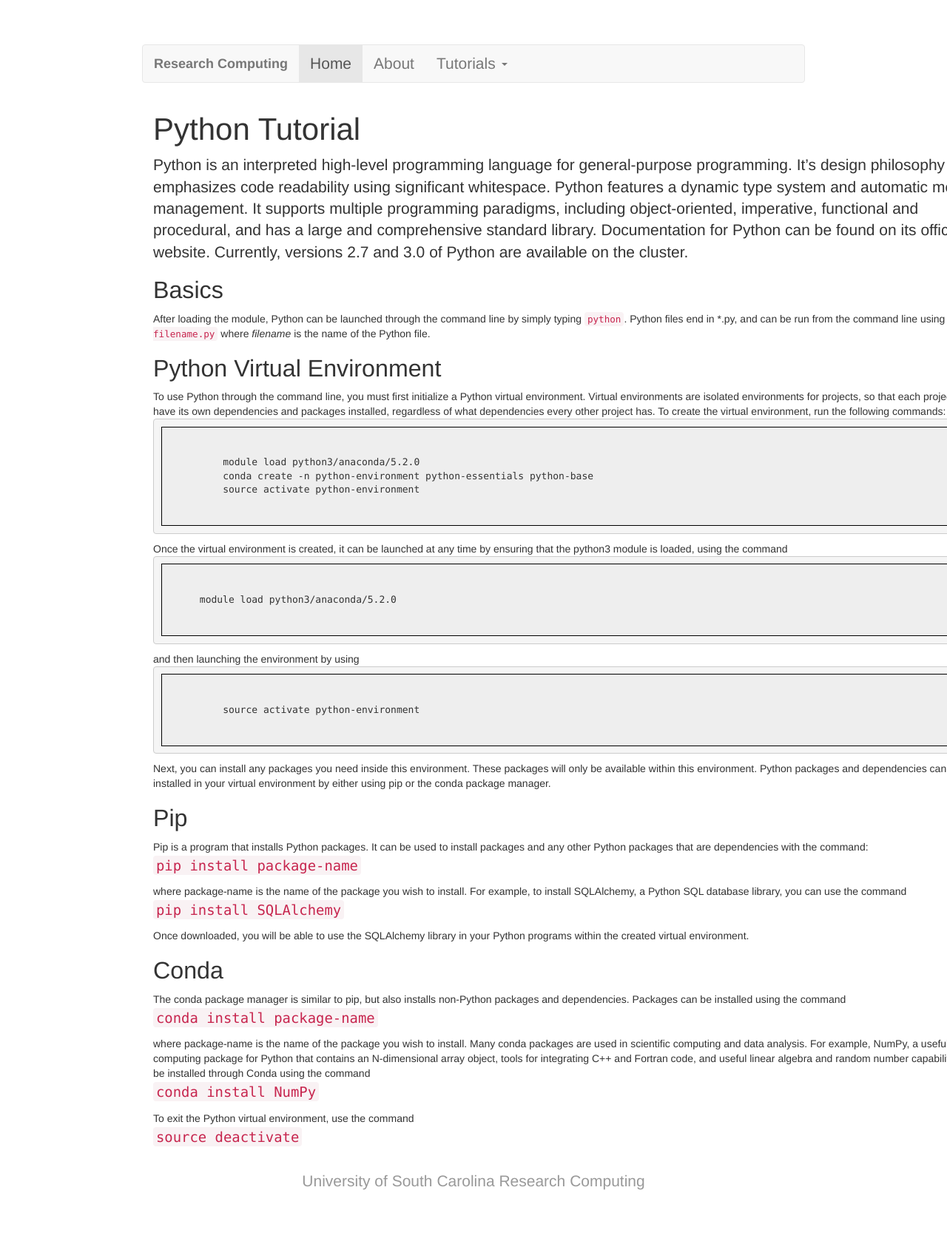
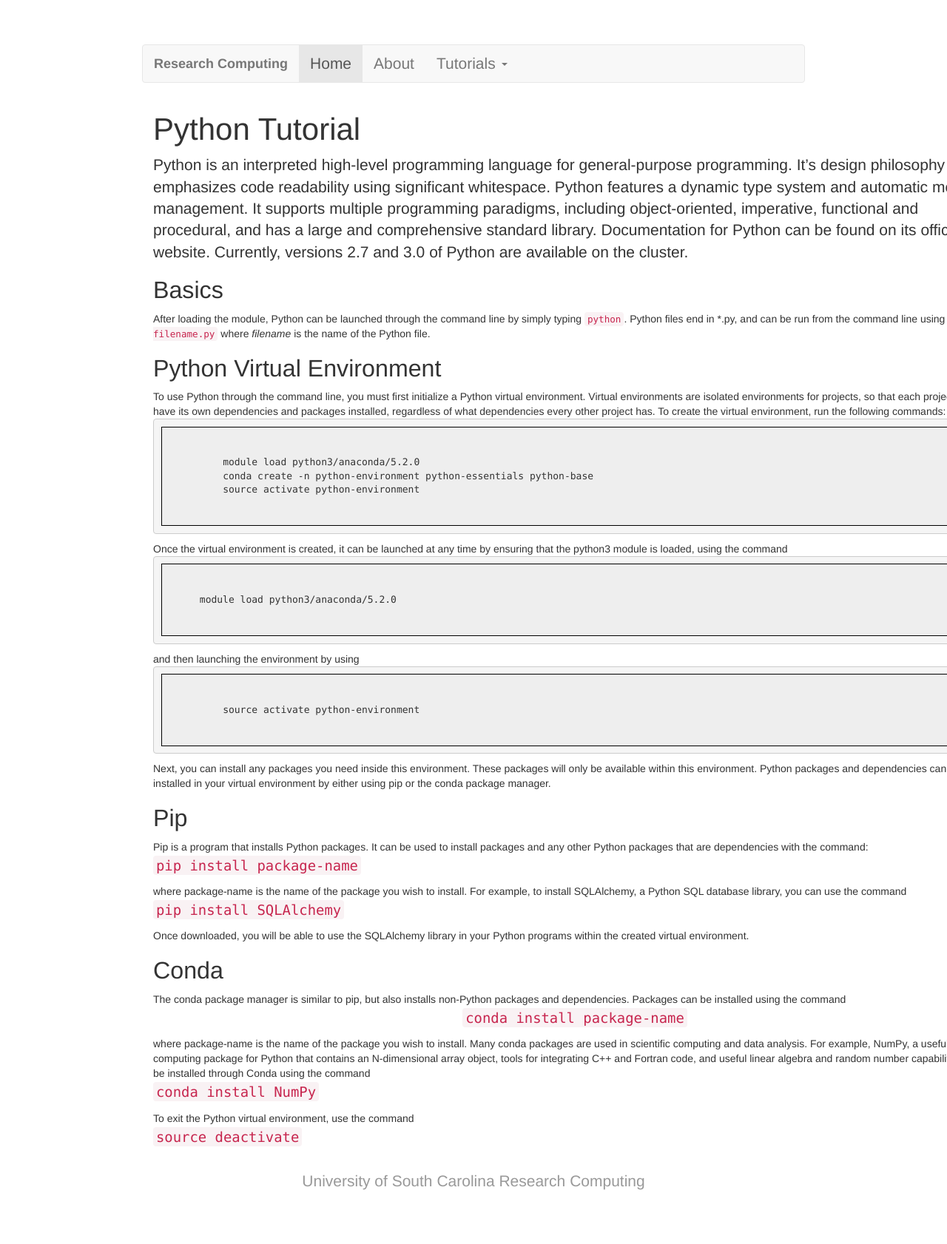
Before and after one commit to aholdeman/malab-test, a Jekyll site: the page built from tutorials/python/index.html, in a window 1280 px wide. Shown: the whole page at 74% size. Built offline with Jekyll 4.4.1, drawn with Linux system fonts in a browser that asks for light colours.

Commit message:
one last test before the real deal

```diff
--- a/tutorials/python/index.html
+++ b/tutorials/python/index.html
@@ -43,7 +43,7 @@ title: Python Tutorial
         Once downloaded, you will be able to use the SQLAlchemy library in your Python programs within the created virtual environment.
     <h3>Conda</h3>
         The conda package manager is similar to pip, but also installs non-Python packages and dependencies. Packages can be installed using the command
-    <p><code>
+    <p style="text-align: center;"><code>
     conda install package-name
        </code></p>
         where package-name is the name of the package you wish to install. Many conda packages are used in scientific computing and data analysis. For example, NumPy, a useful scientific computing package for Python that contains an N-dimensional array object, tools for integrating C++ and Fortran code, and useful linear algebra and random number capabilities, can be installed through Conda using the command
```
